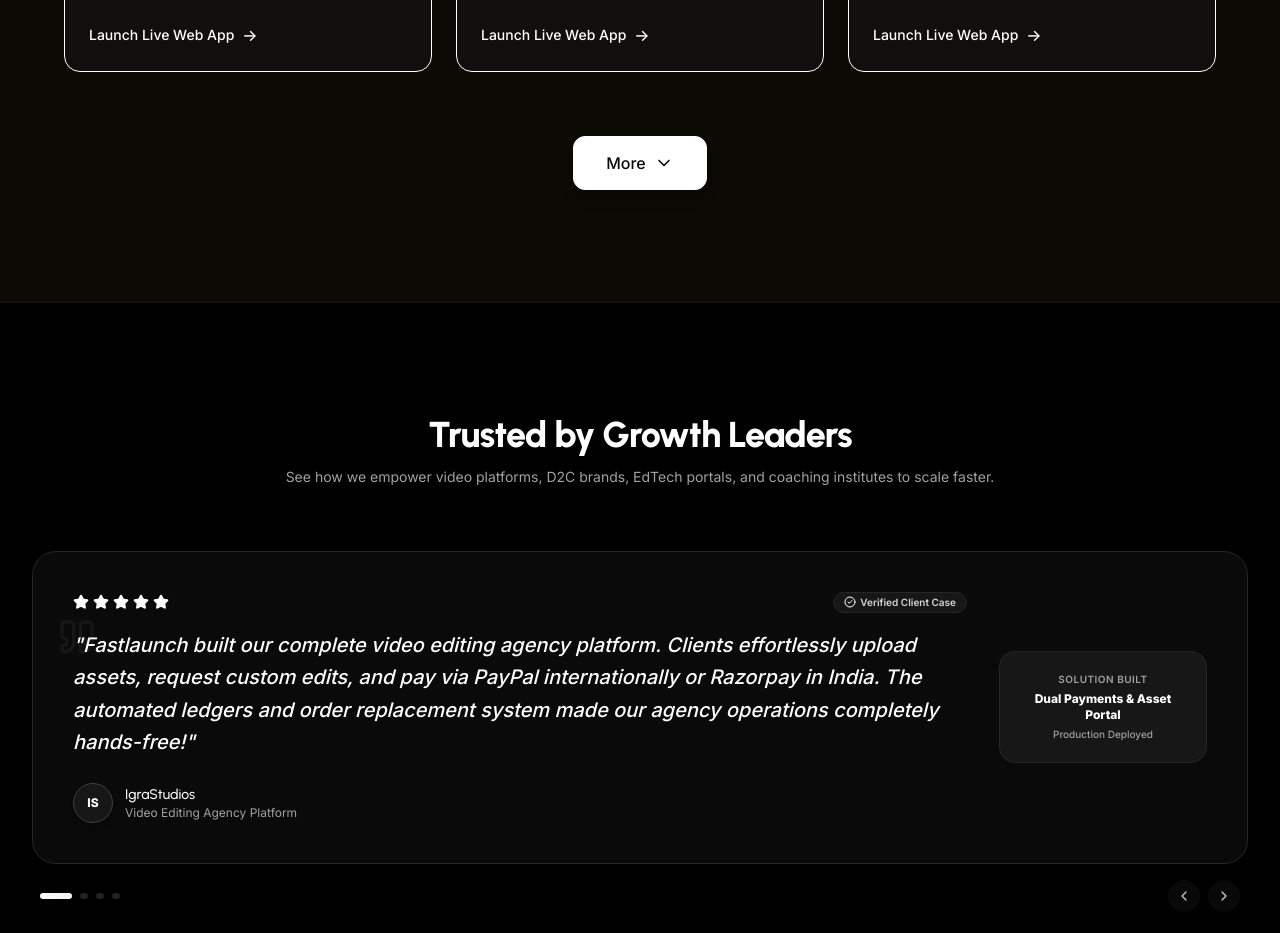
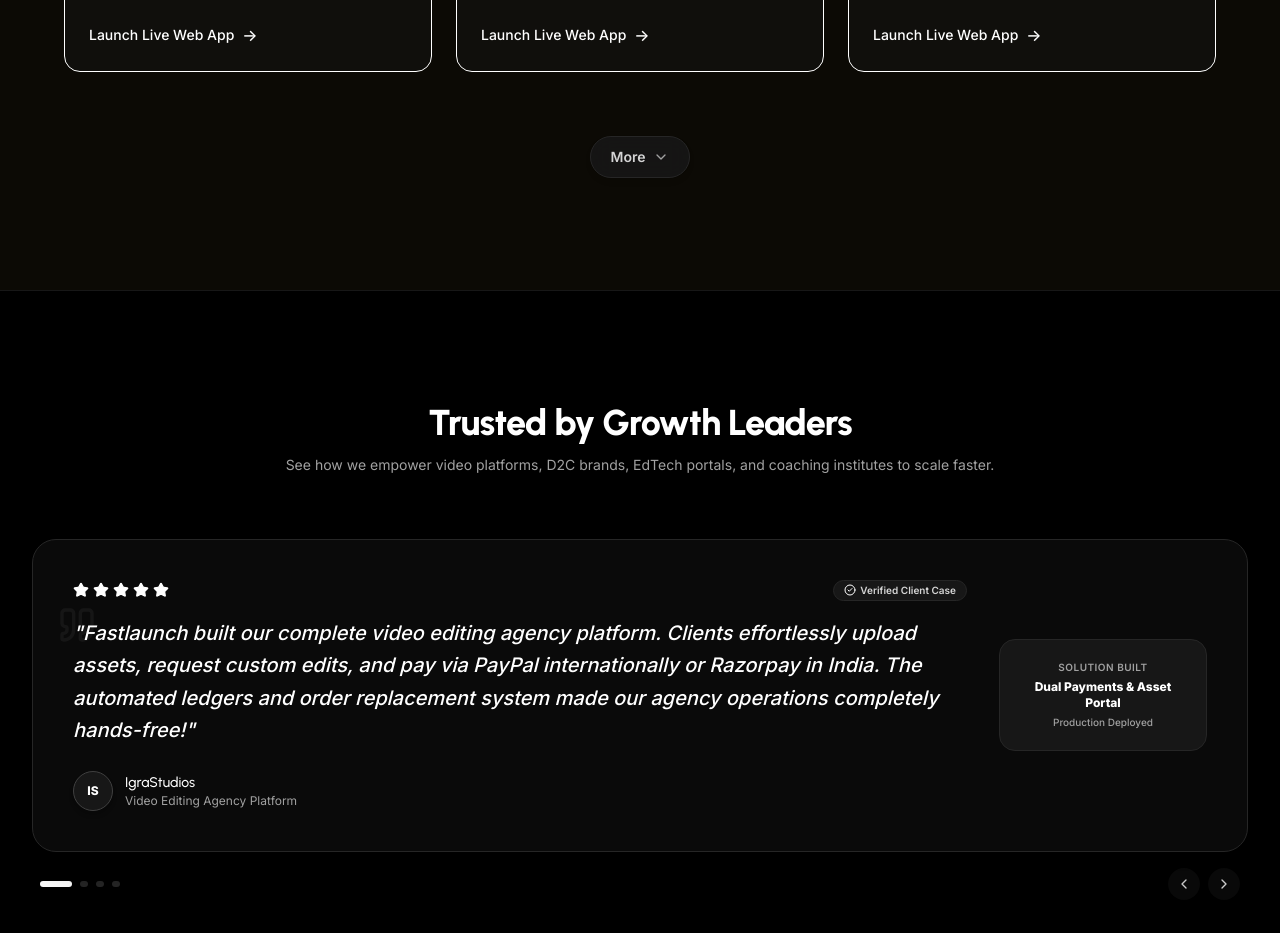
Before and after one commit to Satya-Prakash-Dwivedi/fastlaunch, a React (Vite) app: page / in a window 1280 px wide. Shown: the part 7160-8093 px from the top of the page. Built offline with nearby package versions, Linux system fonts and the light colour scheme; no server answers.

Commit message:
style: refine More button to sleek compact dark glass pill design

```diff
--- a/src/components/home/playground-teaser.jsx
+++ b/src/components/home/playground-teaser.jsx
@@ -190,14 +190,13 @@ export function PlaygroundTeaser() {
         {/* Action Button: "More" when collapsed, "Launch Full Sandbox" when expanded */}
         <div className="flex justify-center">
           {!showMore ? (
-            <Button
+            <button
               onClick={() => setShowMore(true)}
-              variant="alternate"
-              className="px-8 py-3.5 text-base font-bold shadow-lg hover:scale-[1.02] flex items-center gap-2 cursor-pointer"
+              className="group inline-flex items-center gap-2 px-5 py-2.5 rounded-full bg-neutral-900/90 hover:bg-neutral-800 border border-neutral-800 hover:border-neutral-600 text-xs sm:text-sm font-semibold text-neutral-300 hover:text-white transition-all duration-200 shadow-md hover:shadow-lg backdrop-blur-md cursor-pointer"
             >
-              {t('playgroundTeaser.more', 'More')}
-              <ChevronDown className="w-5 h-5" />
-            </Button>
+              <span>{t('playgroundTeaser.more', 'More')}</span>
+              <ChevronDown className="w-4 h-4 text-neutral-400 group-hover:text-white group-hover:translate-y-0.5 transition-transform duration-200" />
+            </button>
           ) : (
             <Button
               asChild
```
